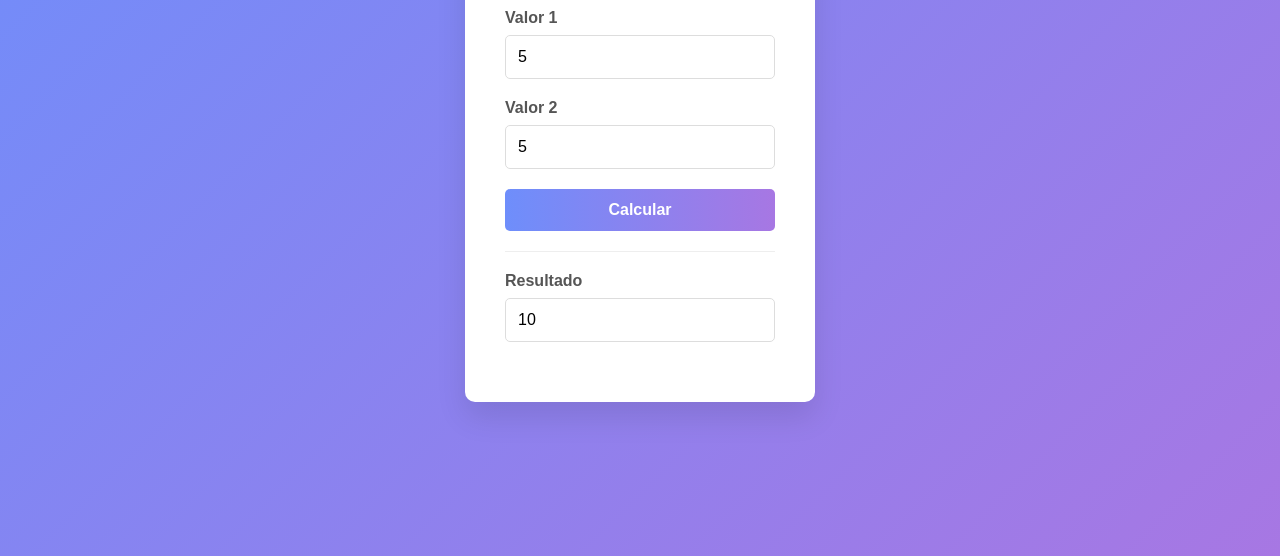
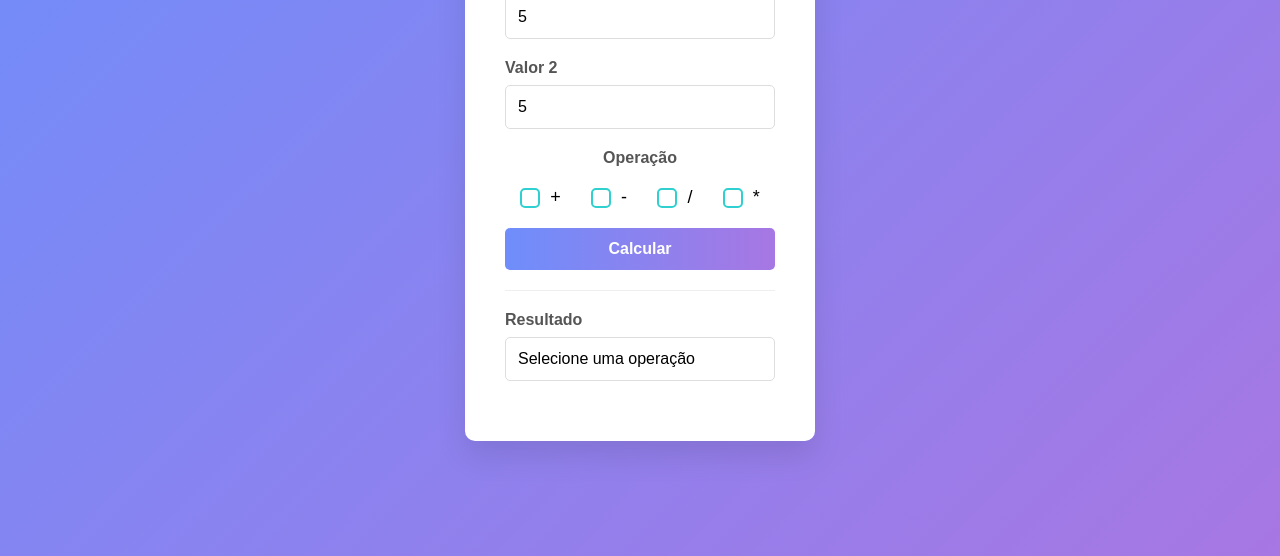
Before and after one commit to dudumatto/calculadorasoma, a plain HTML site: page index.html in a window 1280 px wide. Both pictures are taken after typing "5", "5" into the empty fields and a click on the button "Calcular". Shown: the part 244-800 px from the top of the page. Drawn offline with Linux system fonts and the light colour scheme.

Commit message:
operadores selecionaveis

```diff
--- a/index.html
+++ b/index.html
@@ -1,11 +1,13 @@
 <!DOCTYPE html>
 <html lang="pt-BR">
+
 <head>
     <meta charset="UTF-8">
     <meta name="viewport" content="width=device-width, initial-scale=1.0">
     <title>Calculadora</title>
     <link rel="stylesheet" href="style.css">
 </head>
+
 <body>
     <div class="login-container">
         <h2>Calculadora</h2>
@@ -18,7 +20,22 @@
                 <label for="val2">Valor 2</label>
                 <input type="number" id="val2" placeholder="">
             </div>
+            <div class="input-group2">
+                <label for="">Operação</label>
+            </div>
+            <div class="inputgroup">
+                <label class="cyberpunk-checkbox-label">
+                    <input type="checkbox" class="cyberpunk-checkbox" name="operador" value="+" onclick="selecionarApenasUm(this)">+</label>
+                <label class="cyberpunk-checkbox-label">
+                    <input type="checkbox" class="cyberpunk-checkbox" name="operador" value="-" onclick="selecionarApenasUm(this)">-</label>
+                <label class="cyberpunk-checkbox-label">
+                    <input type="checkbox" class="cyberpunk-checkbox" name="operador" value="/" onclick="selecionarApenasUm(this)">/</label>
+                <label class="cyberpunk-checkbox-label">
+                    <input type="checkbox" class="cyberpunk-checkbox" name="operador" value="*" onclick="selecionarApenasUm(this)">*</label>
+            </div>
+
             <button type="button" class="login-button" onclick="calcular()">Calcular</button>
+
             <div class="divider"></div>
             <div class="input-group">
                 <label for="resultado">Resultado</label>
@@ -29,4 +46,5 @@
 
     <script src="script.js"></script>
 </body>
+
 </html>
--- a/script.js
+++ b/script.js
@@ -1,7 +1,66 @@
-function calcular(){
-    let val1 = Number(document.getElementById("val1").value)
-    let val2 = Number(document.getElementById("val2").value)
+document.addEventListener('DOMContentLoaded', function() {
+    // Garante que apenas uma checkbox seja selecionada
+    const checkboxes = document.querySelectorAll('input[name="operador"]');
+    checkboxes.forEach(checkbox => {
+        checkbox.addEventListener('change', function() {
+            if (this.checked) {
+                checkboxes.forEach(cb => {
+                    if (cb !== this) cb.checked = false;
+                });
+            }
+        });
+    });
 
-    let soma = val1 + val2
-    document.getElementById("resultado").value = soma;
-}
+    // Função para calcular
+    window.calcular = function() {
+        // Prevenir o comportamento padrão do formulário
+        event.preventDefault();
+
+        // Obter os valores dos inputs
+        const val1 = parseFloat(document.getElementById('val1').value);
+        const val2 = parseFloat(document.getElementById('val2').value);
+        const resultadoInput = document.getElementById('resultado');
+
+        // Verificar se os valores são números válidos
+        if (isNaN(val1) || isNaN(val2)) {
+            resultadoInput.value = "Insira valores válidos";
+            return;
+        }
+
+        // Obter a operação selecionada
+        const operadorSelecionado = document.querySelector('input[name="operador"]:checked');
+
+        if (!operadorSelecionado) {
+            resultadoInput.value = "Selecione uma operação";
+            return;
+        }
+
+        const operador = operadorSelecionado.value;
+        let resultado;
+
+        // Realizar o cálculo com base no operador
+        switch (operador) {
+            case '+':
+                resultado = val1 + val2;
+                break;
+            case '-':
+                resultado = val1 - val2;
+                break;
+            case '*':
+                resultado = val1 * val2;
+                break;
+            case '/':
+                if (val2 === 0) {
+                    resultadoInput.value = "Divisão por zero!";
+                    return;
+                }
+                resultado = val1 / val2;
+                break;
+            default:
+                resultado = "Operação inválida";
+        }
+
+        // Exibir o resultado
+        resultadoInput.value = resultado;
+    };
+});
--- a/style.css
+++ b/style.css
@@ -143,3 +143,77 @@ body {
     text-decoration: none;
     font-weight: bold;
 }
+
+/* From Uiverse.io by adamgiebl */
+.cyberpunk-checkbox {
+    appearance: none;
+    width: 20px;
+    height: 20px;
+    border: 2px solid #30cfd0;
+    border-radius: 5px;
+    background-color: transparent;
+    display: inline-block;
+    position: relative;
+    margin-right: 10px;
+    cursor: pointer;
+}
+
+.cyberpunk-checkbox:before {
+    content: "";
+    background-color: #30cfd0;
+    display: block;
+    position: absolute;
+    top: 50%;
+    left: 50%;
+    transform: translate(-50%, -50%) scale(0);
+    width: 10px;
+    height: 10px;
+    border-radius: 3px;
+    transition: all 0.3s ease-in-out;
+}
+
+.cyberpunk-checkbox:checked:before {
+    transform: translate(-50%, -50%) scale(1);
+}
+
+.cyberpunk-checkbox-label {
+    font-size: 18px;
+    color: #000000;
+    cursor: pointer;
+    user-select: none;
+    display: flex;
+    align-items: center;
+    margin-bottom: 20px;
+}
+
+.inputgroup {
+    display: flex;
+    flex-direction: row;
+    justify-content: space-around;
+}
+
+.input-group2 {
+    margin-bottom: 20px;
+    text-align: center;
+}
+
+.input-group2 label {
+    display: block;
+    margin-bottom: 8px;
+    color: #555;
+    font-weight: bold;
+}
+
+.input-group2 input {
+    width: 100%;
+    padding: 12px;
+    border: 1px solid #ddd;
+    border-radius: 5px;
+    font-size: 16px;
+    transition: border 0.3s;
+}
+
+.input-group2 input:focus {
+    border-color: #6e8efb;
+    outline: none;
+}
```
